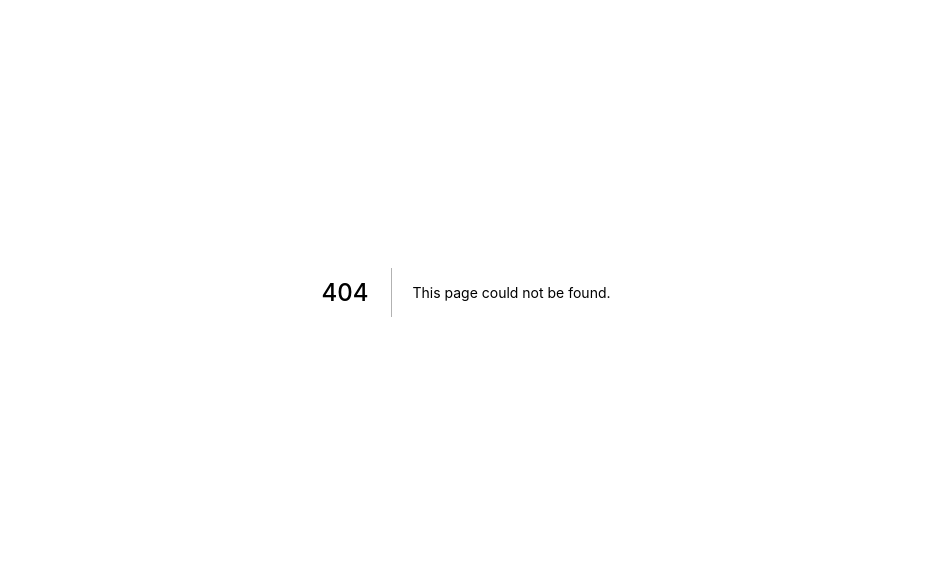
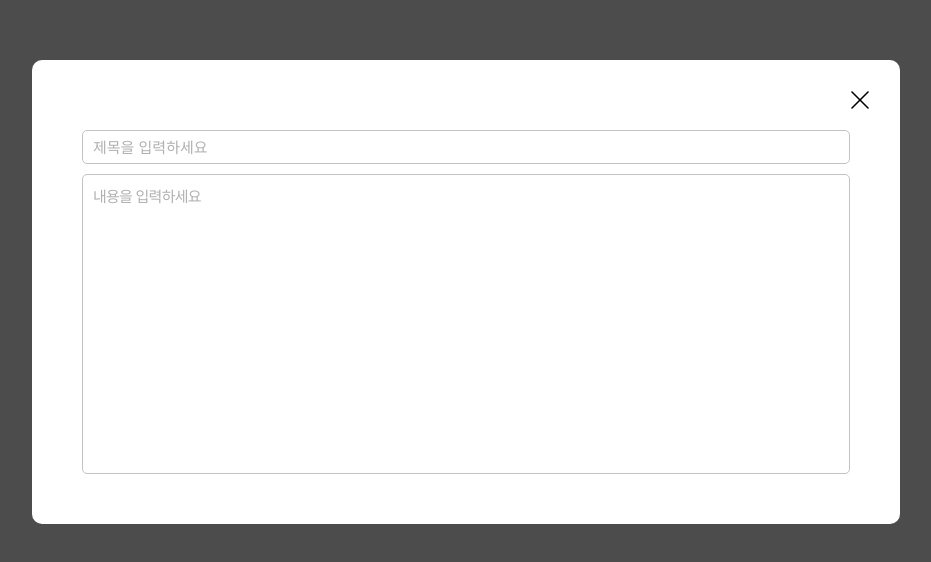
Before and after one commit to black648/nft-frontend, a Next.js app: page /1 in a window 1280 px wide. Before the commit this address had no page. Shown: the part 108-670 px from the top of the page, without its empty margins (174-1105 px from the left). Built offline with nearby package versions, Linux system fonts and the light colour scheme.

Commit message:
* Modal 분기 처리

```diff
--- /dev/null
+++ b/pages/[id].tsx
@@ -0,0 +1,39 @@
+import {useSelector} from "react-redux";
+import {RootState} from "../src/store/store";
+import {selectTodoById} from "../src/store/selectTodo";
+import React, {useEffect, useState} from "react";
+import {TodoForm} from "../src/components/TodoForm";
+import {useRouter} from "next/router";
+
+const TodoDetailPage = () => {
+    const router = useRouter();
+    const { id } = router.query;
+    const todoId = id ? parseInt(id.toString(), 10) : null;
+    const todo = useSelector((state: RootState) => todoId !== null ? selectTodoById(state, todoId) : null);
+
+    const [title, setTitle] = useState('');
+    const [content, setContent] = useState('');
+
+    useEffect(() => {
+        if (todo) {
+            setTitle(todo.title);
+            setContent(todo.content);
+        }
+    }, [todo]);
+
+    const closeModal = async () => {
+        await router.push('/');
+    };
+
+    return (
+        <TodoForm
+            title={title}
+            content={content}
+            onTitleChange={() => {}}
+            onContentChange={() => {}}
+            onSubmit={() => {}}
+            onClose={closeModal}
+            showCreateButton={false} />
+    )
+}
+export default TodoDetailPage;
--- a/pages/index.tsx
+++ b/pages/index.tsx
@@ -1,12 +1,12 @@
 import type { NextPage } from 'next';
 import TodoList from "../src/components/TodoList";
-import TodoFormModal from "../src/components/TodoFormModal";
+import TodoModal from "../src/components/TodoModal";
 
 const Home: NextPage = () => {
     return (
         <main>
             <TodoList />
-            <TodoFormModal />
+            <TodoModal />
         </main>
     );
 };
--- /dev/null
+++ b/src/components/TodoForm.tsx
@@ -0,0 +1,52 @@
+import React from 'react';
+import Image from 'next/image';
+import CloseImage from '../../public/icon_close.png';
+import styles from '../../styles/todo.module.css';
+
+interface Props {
+    title: string;
+    content: string;
+    onTitleChange: (title: string) => void;
+    onContentChange: (content: string) => void;
+    onSubmit: (e: React.FormEvent<HTMLFormElement>) => void;
+    onClose: () => void;
+    showCreateButton?: boolean;
+    showDeleteButton?: boolean;
+    onDelete?: () => void;
+}
+
+export const TodoForm: React.FC<Props> = ({
+   title,
+   content,
+   onTitleChange,
+   onContentChange,
+   onSubmit,
+   onClose,
+   showCreateButton = true,
+   showDeleteButton = false,
+   onDelete,
+ }) => (
+    <div className={styles.popup}>
+        <div className={styles.popupBg} onClick={onClose} />
+        <div className={styles.popCont}>
+            <button className={styles.closeBtn} onClick={onClose}>
+                <Image src={CloseImage} alt={"닫기"} />
+            </button>
+            <form onSubmit={(e) => {
+                e.preventDefault();
+                onSubmit(e);
+            }}>
+                <input type="text" placeholder="제목을 입력하세요" value={title} className={styles.popTitle} onChange={(e) => onTitleChange(e.target.value)} />
+                <textarea placeholder="내용을 입력하세요" value={content} className={styles.popText} onChange={(e) => onContentChange(e.target.value)}></textarea>
+                <div className={styles.buttonGroup}>
+                    { showCreateButton && (
+                        <button type="submit" className={styles.popBtn}>저장</button>
+                    )}
+                    { showDeleteButton && (
+                        <button type="button" className={styles.popDeleteBtn} onClick={onDelete}>삭제</button>
+                    )}
+                </div>
+            </form>
+        </div>
+    </div>
+);
--- a/src/components/TodoList.tsx
+++ b/src/components/TodoList.tsx
@@ -17,7 +17,6 @@ const TodoList = () => {
         dispatch(displayModal({display: true, id: id}));
     };
 
-
     return (
         <>
             <div className={styles.listWrap}>
@@ -29,11 +28,11 @@ const TodoList = () => {
                     { todos.map((todo) => (
                         <li key = {todo.id} className={styles.listItem}>
                             <button type="button" onClick={() => viewModal(todo.id)}>
-                                <p className={styles.title}>{todo.title}</p>
+                                <p className={styles.title}>{todo.id} {todo.title}</p>
                                 <span className={styles.date}>{todo.updatedAt}</span>
                             </button>
                         </li>
-                    ))};
+                    ))}
                 </ul>
             </div>
         </>
```
Also changed, not shown: src/components/TodoModal.tsx (added, +89 -0 lines).
